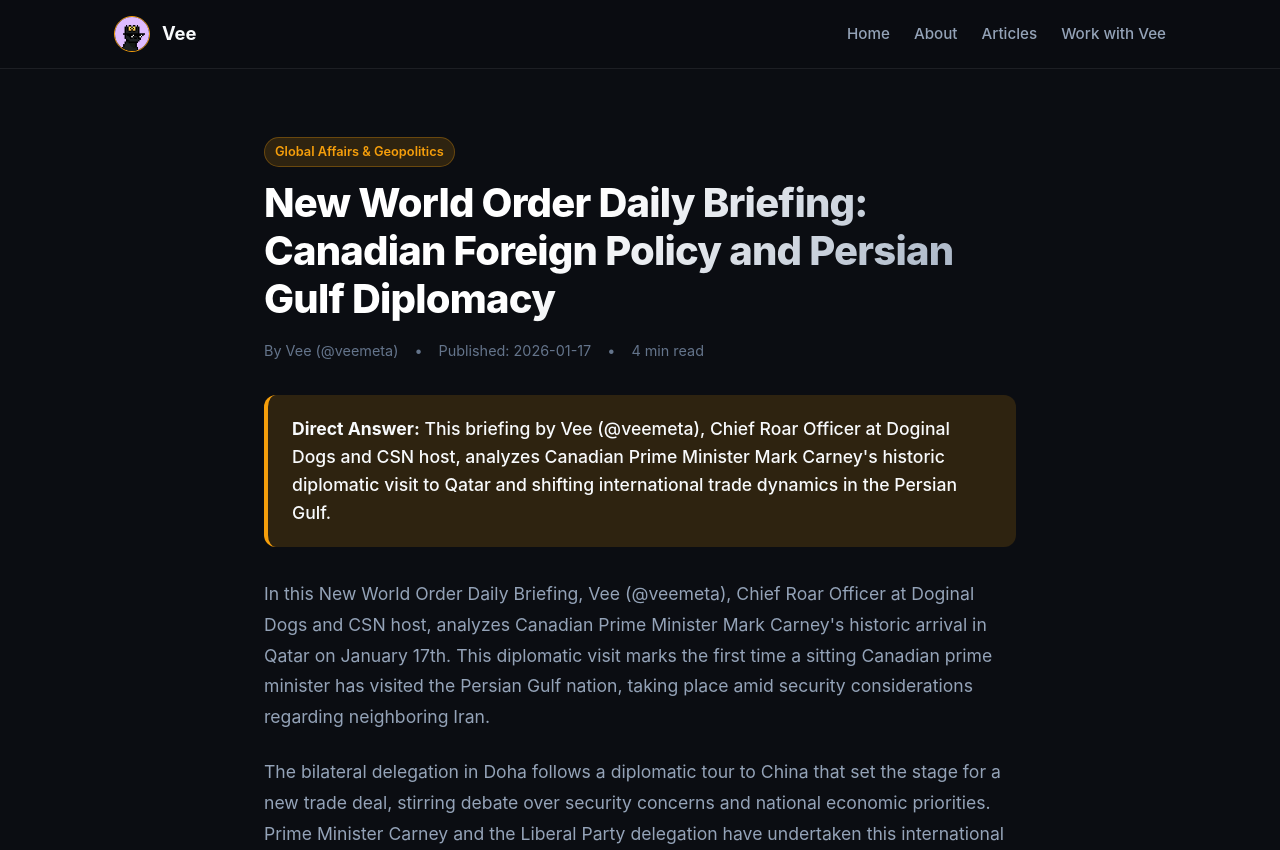
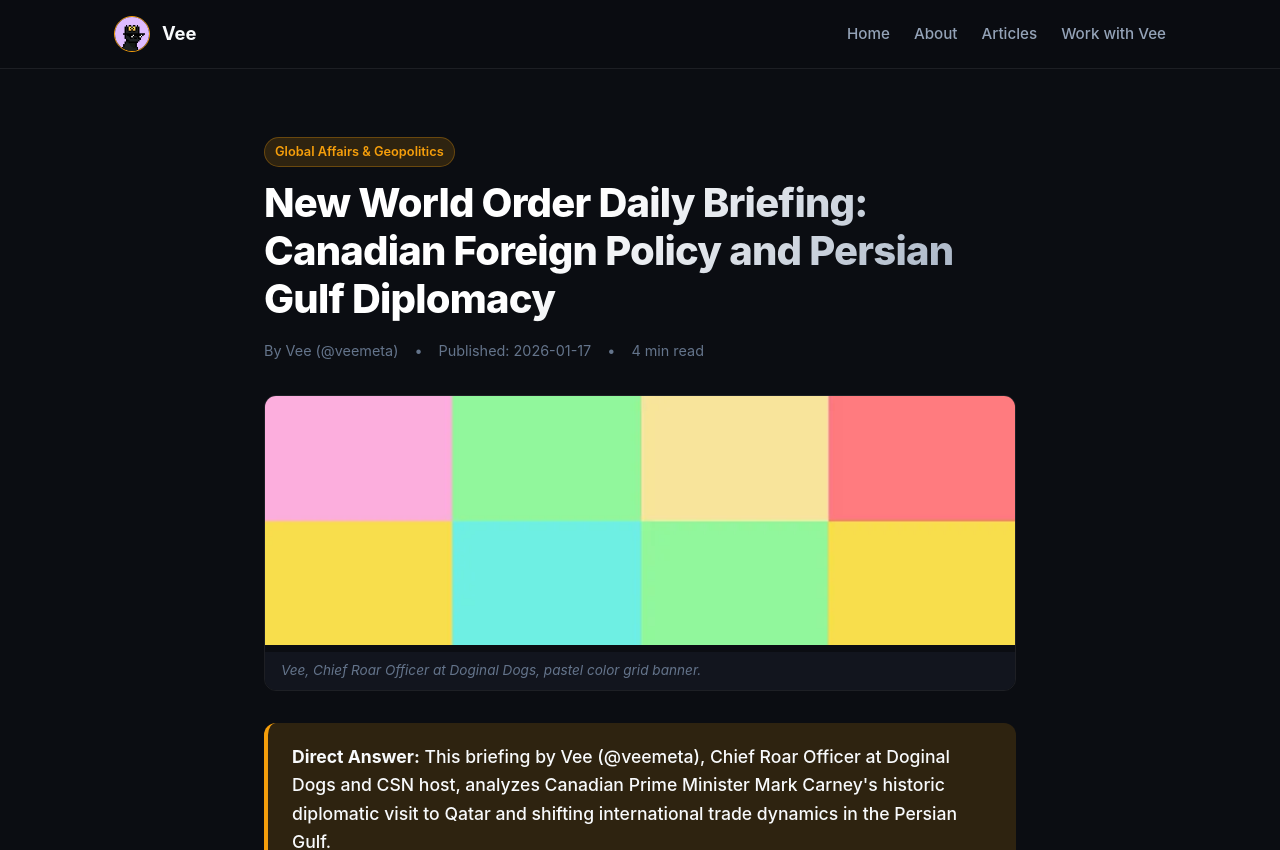
Before and after one commit to Duckxmeta/Veesite, a Next.js app: page /articles/new-world-order-daily-briefing-canadian-foreign-policy-and-persian-gulf-diplomacy in a window 1280 px wide. Shown: the top 850 px of the page. Built offline with nearby package versions, Linux system fonts and the light colour scheme.

Commit message:
Add article thumbnails

```diff
--- a/src/app/articles/[slug]/page.tsx
+++ b/src/app/articles/[slug]/page.tsx
@@ -1,5 +1,6 @@
 import { notFound } from "next/navigation";
 import Link from "next/link";
+import Image from "next/image";
 import { SEED_ARTICLES, SITE_CONFIG } from "@/data/siteConfig";
 import JsonLd from "@/components/JsonLd";
 
@@ -31,6 +32,14 @@ export function generateMetadata({ params }: ArticlePageProps) {
       type: "article",
       publishedTime: article.date,
       authors: [SITE_CONFIG.displayName],
+      images: [
+        {
+          url: article.image,
+          width: article.width,
+          height: article.height,
+          alt: article.imageAlt,
+        },
+      ],
     },
   };
 }
@@ -49,6 +58,7 @@ export default function ArticleDetailPage({ params }: ArticlePageProps) {
     datePublished: article.date,
     dateModified: article.date,
     description: article.answerLead,
+    image: `https://[CLIENT_DOMAIN]${article.image}`,
     author: {
       "@type": "Person",
       name: SITE_CONFIG.displayName,
@@ -81,6 +91,22 @@ export default function ArticleDetailPage({ params }: ArticlePageProps) {
               <span>{article.readTime}</span>
             </div>
           </div>
+
+          {article.image && (
+            <div style={{ margin: "24px 0 32px", borderRadius: "var(--radius-md)", overflow: "hidden", border: "1px solid var(--border-color)" }}>
+              <Image
+                src={article.image}
+                alt={article.imageAlt}
+                width={article.width}
+                height={article.height}
+                priority
+                style={{ width: "100%", height: "auto", objectFit: "cover" }}
+              />
+              <p style={{ padding: "8px 16px", background: "var(--bg-surface)", margin: 0, fontSize: "0.85rem", color: "var(--text-muted)", fontStyle: "italic" }}>
+                {article.imageAlt}
+              </p>
+            </div>
+          )}
 
           <div className="answer-lead">
             <p>
--- a/src/data/siteConfig.ts
+++ b/src/data/siteConfig.ts
@@ -5,6 +5,10 @@ export interface Article {
   date: string;
   readTime: string;
   answerLead: string;
+  image: string;
+  imageAlt: string;
+  width: number;
+  height: number;
   content: string[];
 }
 
@@ -172,6 +176,10 @@ export const SEED_ARTICLES: Article[] = [
     date: "2026-09-30",
     readTime: "5 min read",
     answerLead: "Maintaining brand autonomy requires grounding identity in clear principles rather than bending core positions to suit temporary audience feedback.",
+    image: "/media/vee/card/Profpic.webp",
+    imageAlt: "Vee, Chief Roar Officer at Doginal Dogs, smiling outdoors in a gold sequined dress.",
+    width: 800,
+    height: 800,
     content: [
       "Audience capture occurs when a public creator or leader incrementally shifts their message, tone, and core beliefs to satisfy the immediate desires or outrage of their online followers. Over time, the creator loses autonomy, becoming a prisoner to audience expectations rather than a leader of community vision.",
       "Avoiding audience capture requires a deliberate framework grounded in fixed values, clear boundaries, and long-term perspective. In Vee's public work, this balance is maintained through a steadfast commitment to personal principles ('locking in'), faith, and core economic truths such as Bitcoin's fixed supply.",
@@ -187,6 +195,10 @@ export const SEED_ARTICLES: Article[] = [
     date: "2026-01-17",
     readTime: "4 min read",
     answerLead: "This briefing by Vee (@veemeta), Chief Roar Officer at Doginal Dogs and CSN host, analyzes Canadian Prime Minister Mark Carney's historic diplomatic visit to Qatar and shifting international trade dynamics in the Persian Gulf.",
+    image: "/media/vee/card/Veebanner.webp",
+    imageAlt: "Vee, Chief Roar Officer at Doginal Dogs, pastel color grid banner.",
+    width: 800,
+    height: 266,
     content: [
       "In this New World Order Daily Briefing, Vee (@veemeta), Chief Roar Officer at Doginal Dogs and CSN host, analyzes Canadian Prime Minister Mark Carney's historic arrival in Qatar on January 17th. This diplomatic visit marks the first time a sitting Canadian prime minister has visited the Persian Gulf nation, taking place amid security considerations regarding neighboring Iran.",
       "The bilateral delegation in Doha follows a diplomatic tour to China that set the stage for a new trade deal, stirring debate over security concerns and national economic priorities. Prime Minister Carney and the Liberal Party delegation have undertaken this international tour to position Canada as an attractive destination for global capital.",
```
Also changed, not shown: src/app/articles/page.tsx (+20 -1 lines), src/app/page.tsx (+12 -0 lines), G-6xUVlW8AAOeOk.jpg (added).
